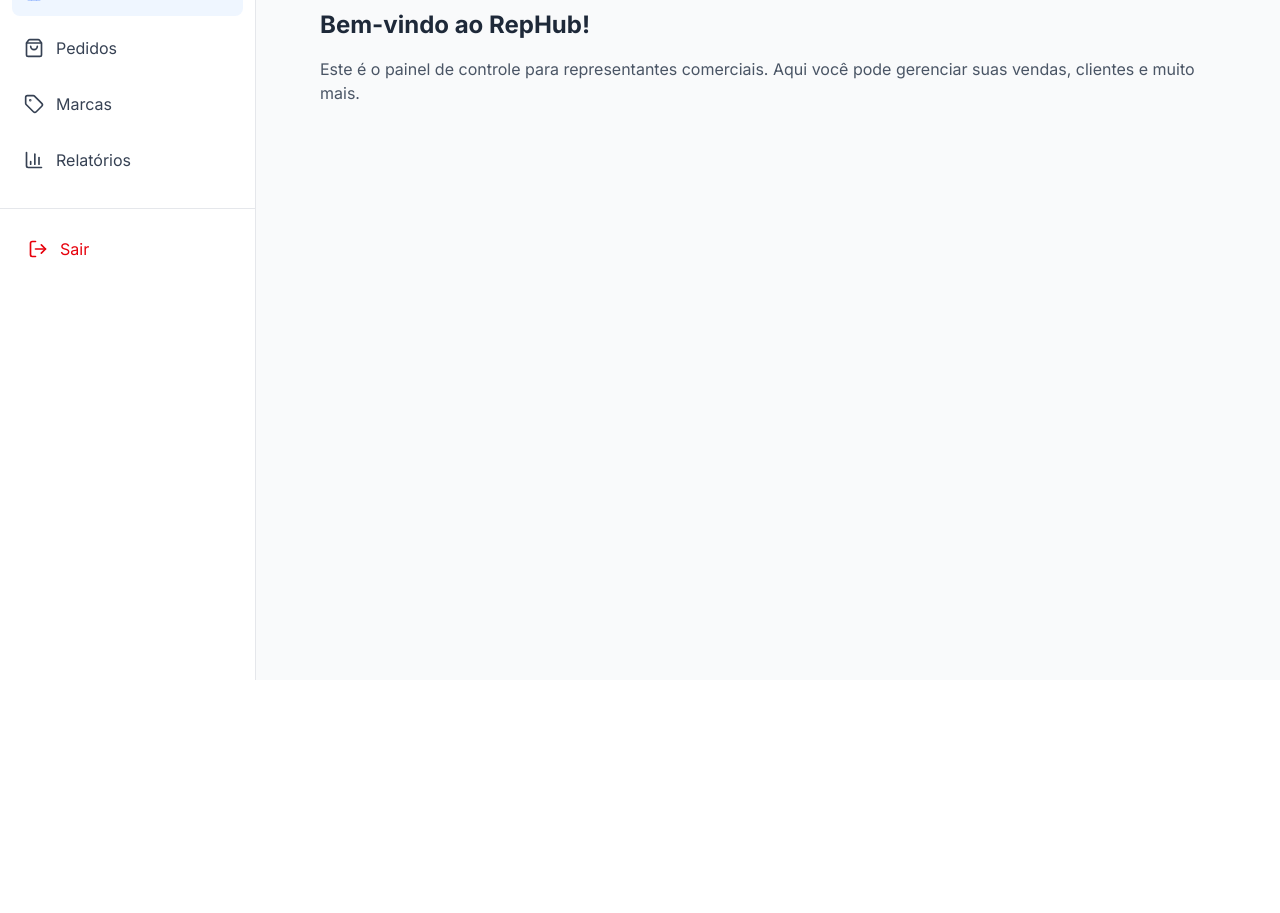
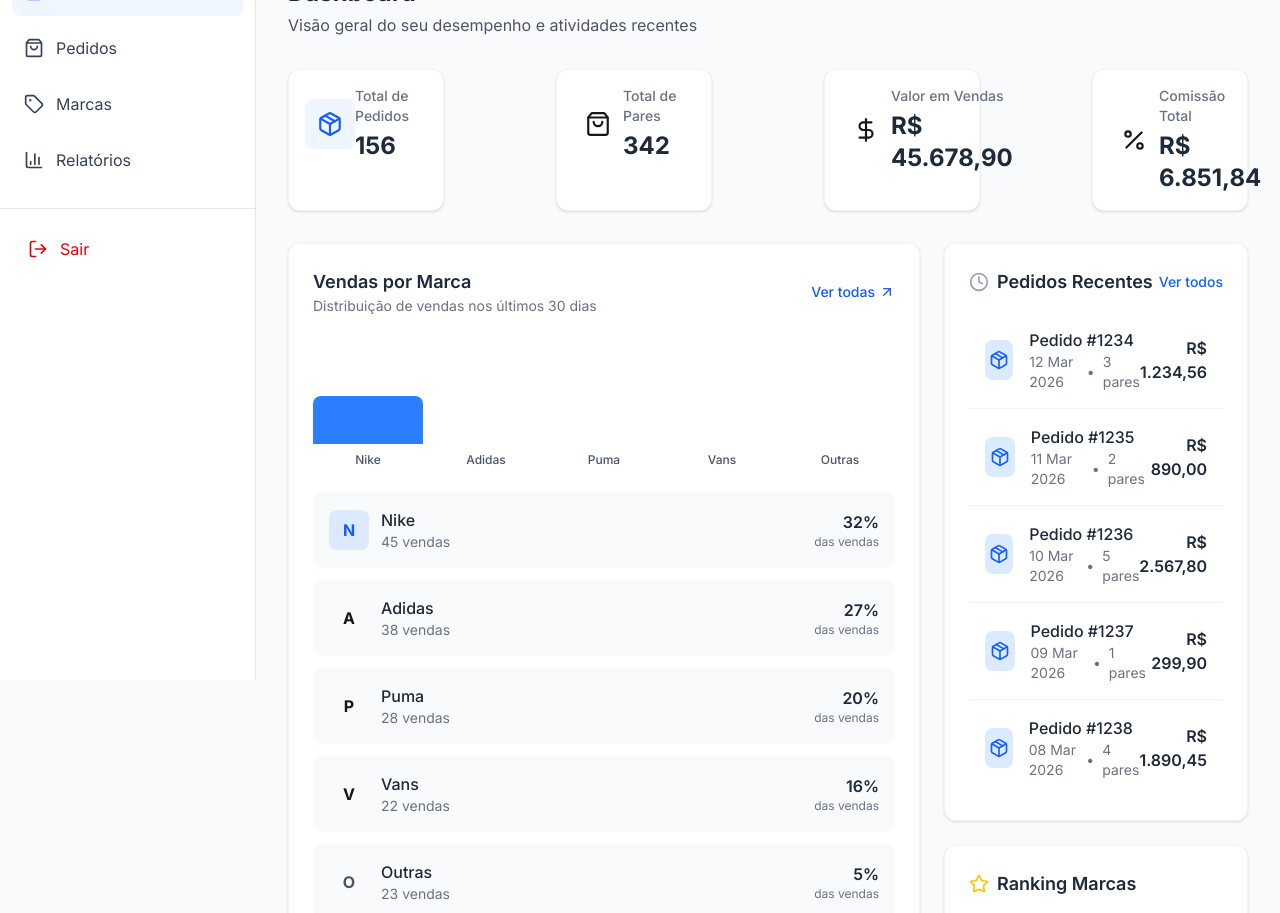
Before and after one commit to kauanguilhermesantos/rep-hub, a Next.js app: page /home in a window 1280 px wide. Shown: the part 120-1033 px from the top of the page. Before the commit the page ends 800 px from the top, so only its background shows below. Built offline with nearby package versions, Linux system fonts and the light colour scheme.

Commit message:
style: melhorando tela home

```diff
--- a/src/app/home/page.tsx
+++ b/src/app/home/page.tsx
@@ -1,10 +1,166 @@
+'use client'
+
+import {
+  Package,
+  ShoppingBag,
+  DollarSign,
+  Percent,
+  ArrowUpRight,
+  Clock,
+  TrendingUp,
+  Star
+} from 'lucide-react'
+import Link from 'next/link'
+
+import ResumoCard from '@/components/ResumoCard'
+import MarcaCard from '@/components/MarcaCard'
+import PedidoRecenteCard from '@/components/PedidoRecenteCard'
+
 export default function Home() {
+  // Dados mockados para exemplo
+  const summaryData = [
+    { title: 'Total de Pedidos', value: '156', icon: Package, color: 'blue', },
+    { title: 'Total de Pares', value: '342', icon: ShoppingBag, color: 'green', },
+    { title: 'Valor em Vendas', value: 'R$ 45.678,90', icon: DollarSign, color: 'yellow', },
+    { title: 'Comissão Total', value: 'R$ 6.851,84', icon: Percent, color: 'purple', },
+  ]
+
+  const brandsData = [
+    { name: 'Nike', logo: 'N', sales: 45, percentage: 32, color: 'blue' },
+    { name: 'Adidas', logo: 'A', sales: 38, percentage: 27, color: 'green' },
+    { name: 'Puma', logo: 'P', sales: 28, percentage: 20, color: 'yellow' },
+    { name: 'Vans', logo: 'V', sales: 22, percentage: 16, color: 'purple' },
+    { name: 'Outras', logo: 'O', sales: 23, percentage: 5, color: 'gray' },
+  ]
+
+  const recentOrders = [
+    { id: '1234', date: '12 Mar 2026', items: 3, value: 'R$ 1.234,56' },
+    { id: '1235', date: '11 Mar 2026', items: 2, value: 'R$ 890,00' },
+    { id: '1236', date: '10 Mar 2026', items: 5, value: 'R$ 2.567,80' },
+    { id: '1237', date: '09 Mar 2026', items: 1, value: 'R$ 299,90' },
+    { id: '1238', date: '08 Mar 2026', items: 4, value: 'R$ 1.890,45' },
+  ]
+
   return (
-    <div className="p-8">
-      <h1 className="text-2xl font-bold text-gray-800 mb-4">Bem-vindo ao RepHub!</h1>
-      <p className="text-gray-600 mb-6">
-        Este é o painel de controle para representantes comerciais. Aqui você pode gerenciar suas vendas, clientes e muito mais.
-      </p>
+    <div className="space-y-8">
+      {/* Cabeçalho da página */}
+      <div>
+        <h1 className="text-2xl font-bold text-gray-800">Dashboard</h1>
+        <p className="text-gray-600 mt-1">
+          Visão geral do seu desempenho e atividades recentes
+        </p>
+      </div>
+
+      {/* Cards de Resumo */}
+      <div className="grid grid-cols-1 md:grid-cols-2 lg:grid-cols-4 gap-4 lg:gap-28">
+        {summaryData.map((item, index) => (
+          <ResumoCard key={index} {...item} />
+        ))}
+      </div>
+
+      {/* Grid principal */}
+      <div className="grid grid-cols-1 lg:grid-cols-3 gap-6">
+        {/* Vendas por Marca */}
+        <div className="lg:col-span-2 bg-white rounded-xl shadow-sm border border-gray-100 p-6">
+          <div className="flex items-center justify-between mb-6">
+            <div>
+              <h2 className="text-lg font-semibold text-gray-800">Vendas por Marca</h2>
+              <p className="text-sm text-gray-500">Distribuição de vendas nos últimos 30 dias</p>
+            </div>
+            <Link
+              href="/marcas"
+              className="text-sm text-blue-600 hover:text-blue-700 font-medium flex items-center gap-1"
+            >
+              Ver todas
+              <ArrowUpRight size={16} />
+            </Link>
+          </div>
+
+          {/* Gráfico simples de barras (visual) */}
+          <div className="mb-6">
+            <div className="flex items-end h-32 gap-2">
+              {brandsData.map((brand, index) => (
+                <div key={index} className="flex-1 flex flex-col items-center gap-2">
+                  <div
+                    className={`w-full bg-${brand.color}-500 rounded-t-lg`}
+                    style={{ height: `${brand.percentage * 1.5}px` }}
+                  />
+                  <span className="text-xs font-medium text-gray-600">{brand.name}</span>
+                </div>
+              ))}
+            </div>
+          </div>
+
+          {/* Lista de marcas */}
+          <div className="space-y-3">
+            {brandsData.map((brand, index) => (
+              <MarcaCard key={index} {...brand} />
+            ))}
+          </div>
+        </div>
+
+        {/* Sidebar direita - Informações rápidas */}
+        <div className="space-y-6">
+          {/* Pedidos Recentes */}
+          <div className="bg-white rounded-xl shadow-sm border border-gray-100 p-6">
+            <div className="flex items-center justify-between mb-4">
+              <div className="flex items-center gap-2">
+                <Clock className="text-gray-400" size={20} />
+                <h2 className="text-lg font-semibold text-gray-800">Pedidos Recentes</h2>
+              </div>
+              <Link
+                href="/pedidos"
+                className="text-sm text-blue-600 hover:text-blue-700 font-medium"
+              >
+                Ver todos
+              </Link>
+            </div>
+
+            <div className="divide-y divide-gray-100">
+              {recentOrders.map((order, index) => (
+                <PedidoRecenteCard key={index} order={order} />
+              ))}
+            </div>
+          </div>
+
+          {/* Top Marcas */}
+          <div className="bg-white rounded-xl shadow-sm border border-gray-100 p-6">
+            <div className="flex items-center gap-2 mb-4">
+              <Star className="text-yellow-400" size={20} />
+              <h2 className="text-lg font-semibold text-gray-800">Ranking Marcas</h2>
+            </div>
+
+            <div className="space-y-4">
+              {brandsData.slice(0, 3).map((brand, index) => (
+                <div key={index} className="flex items-center gap-3">
+                  <div className={`w-10 h-10 rounded-lg bg-${brand.color}-100 flex items-center justify-center text-${brand.color}-600 font-bold`}>
+                    {brand.logo}
+                  </div>
+                  <div className="flex-1">
+                    <div className="flex justify-between mb-1">
+                      <span className="font-medium text-gray-800">{brand.name}</span>
+                      <span className="text-sm text-gray-600">{brand.percentage}%</span>
+                    </div>
+                    <div className="w-full bg-gray-200 rounded-full h-2">
+                      <div
+                        className={`bg-${brand.color}-500 h-2 rounded-full`}
+                        style={{ width: `${brand.percentage}%` }}
+                      />
+                    </div>
+                  </div>
+                </div>
+              ))}
+            </div>
+
+            <Link
+              href="/marcas"
+              className="mt-4 block text-center text-sm text-blue-600 hover:text-blue-700 font-medium py-2"
+            >
+              Gerenciar marcas
+            </Link>
+          </div>
+        </div>
+      </div>
     </div>
   )
 }
--- /dev/null
+++ b/src/components/MarcaCard.tsx
@@ -0,0 +1,19 @@
+export default function MarcaCard({ name, logo, sales, percentage, color }: any) {
+  return (
+    <div className="flex items-center justify-between p-4 bg-gray-50 rounded-lg hover:bg-gray-100 transition-colors">
+      <div className="flex items-center gap-3">
+        <div className={`w-10 h-10 rounded-lg bg-${color}-100 flex items-center justify-center text-${color}-600 font-bold`}>
+          {logo}
+        </div>
+        <div>
+            <p className="font-medium text-gray-800">{name}</p>
+            <p className="text-sm text-gray-500">{sales} vendas</p>
+        </div>
+      </div>
+      <div className="text-right">
+        <p className="font-semibold text-gray-800">{percentage}%</p>
+        <p className="text-xs text-gray-500">das vendas</p>
+      </div>
+    </div>
+  )
+}
--- /dev/null
+++ b/src/components/PedidoRecenteCard.tsx
@@ -0,0 +1,24 @@
+import { Package } from 'lucide-react'
+
+export default function PedidoRecenteCard({ order }: { order: any }) {
+  return (
+    <div className="flex items-center justify-between p-4 border-b border-gray-100 last:border-0 hover:bg-gray-50 transition-colors">
+        <div className="flex items-center gap-4">
+            <div className="w-10 h-10 rounded-lg bg-blue-100 flex items-center justify-center">
+                <Package className="text-blue-600" size={20} />
+            </div>
+            <div>
+                <p className="font-medium text-gray-800">Pedido #{order.id}</p>
+                <div className="flex items-center gap-2 text-sm text-gray-500">
+                    <span>{order.date}</span>
+                    <span>•</span>
+                    <span>{order.items} pares</span>
+                </div>
+            </div>
+        </div>
+        <div className="text-right">
+            <p className="font-semibold text-gray-800">{order.value}</p>
+        </div>
+    </div>
+  )
+}
--- /dev/null
+++ b/src/components/ResumoCard.tsx
@@ -0,0 +1,15 @@
+export default function ResumoCard({ title, value, icon: Icon, color }: any) {
+  return (
+    <div className="bg-white rounded-xl shadow-sm p-4 border border-gray-100 hover:shadow-md transition-shadow">
+        <div className="flex items-center justify-around lg:justify-between">
+            <div className={`p-3 rounded-lg bg-${color}-50`}>
+                <Icon className={`text-${color}-600`} size={26} />
+            </div>
+            <div className="">
+                <h4 className="text-sm font-medium text-gray-500 mb-1">{title}</h4>
+                <p className="text-2xl font-bold text-gray-800">{value}</p>
+            </div>
+        </div>
+    </div>
+  )
+}
```
